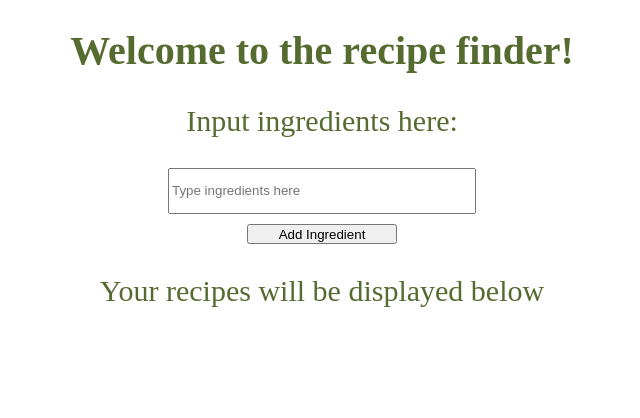
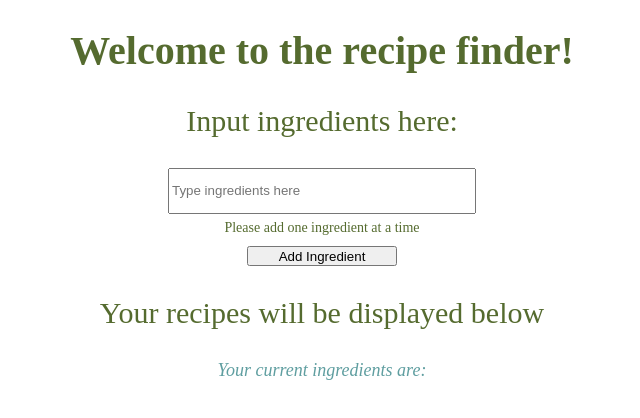
Before and after one commit to SoulaiVang/Recipify, a React (Create React App) app: page / in a window 1280 px wide. Shown: the top 418 px of the page, without its empty margins (318-958 px from the left). Built offline with nearby package versions, Linux system fonts and the light colour scheme.

Commit message:
saving, ingredients get displayed

```diff
--- a/src/App.css
+++ b/src/App.css
@@ -1,8 +1,6 @@
 .App {
   text-align: center;
 }
-
-
 .App-header {
   /* min-height: 100vh;
   display: flex;
@@ -26,6 +24,14 @@
   color:darkolivegreen;
   font-family: 'Times New Roman';
 }
+.add-ingredients-instructions{
+  align-items: center;
+  font-size: 14px;
+  color:darkolivegreen;
+  font-family: 'Times New Roman';
+  margin-top: 0.5%;
+  margin-bottom: 0%;
+}
 
 .add-ingredients-input{
   width: 300px; /* Set the width as needed */
@@ -44,3 +50,8 @@
   flex-direction: column;
   align-items: center;
 }
+.show-ingredients{
+  color:cadetblue;
+  font-size: 18px;
+  font-style: italic;
+}
--- a/src/App.js
+++ b/src/App.js
@@ -31,6 +31,9 @@ function App() {
             placeholder="Type ingredients here"
             className="add-ingredients-input"
           />
+          <p className="add-ingredients-instructions">
+            Please add one ingredient at a time
+          </p>
           <button className="add-ingredient-button" onClick={addIngredient}>
             Add Ingredient
           </button>
@@ -39,11 +42,11 @@ function App() {
           Your recipes will be displayed below
         </p>
         {/* Displaying the ingredient list */}
-        <ul>
-          {ingredientsList.map((ingredient, index) => (
-            <li key={index}>{ingredient}</li>
-          ))}
-        </ul>
+        <div className="show-ingredients">
+          <p>
+            Your current ingredients are: {ingredientsList.join(', ')}
+          </p>
+        </div>
       </div>
     </div>
   );
```
